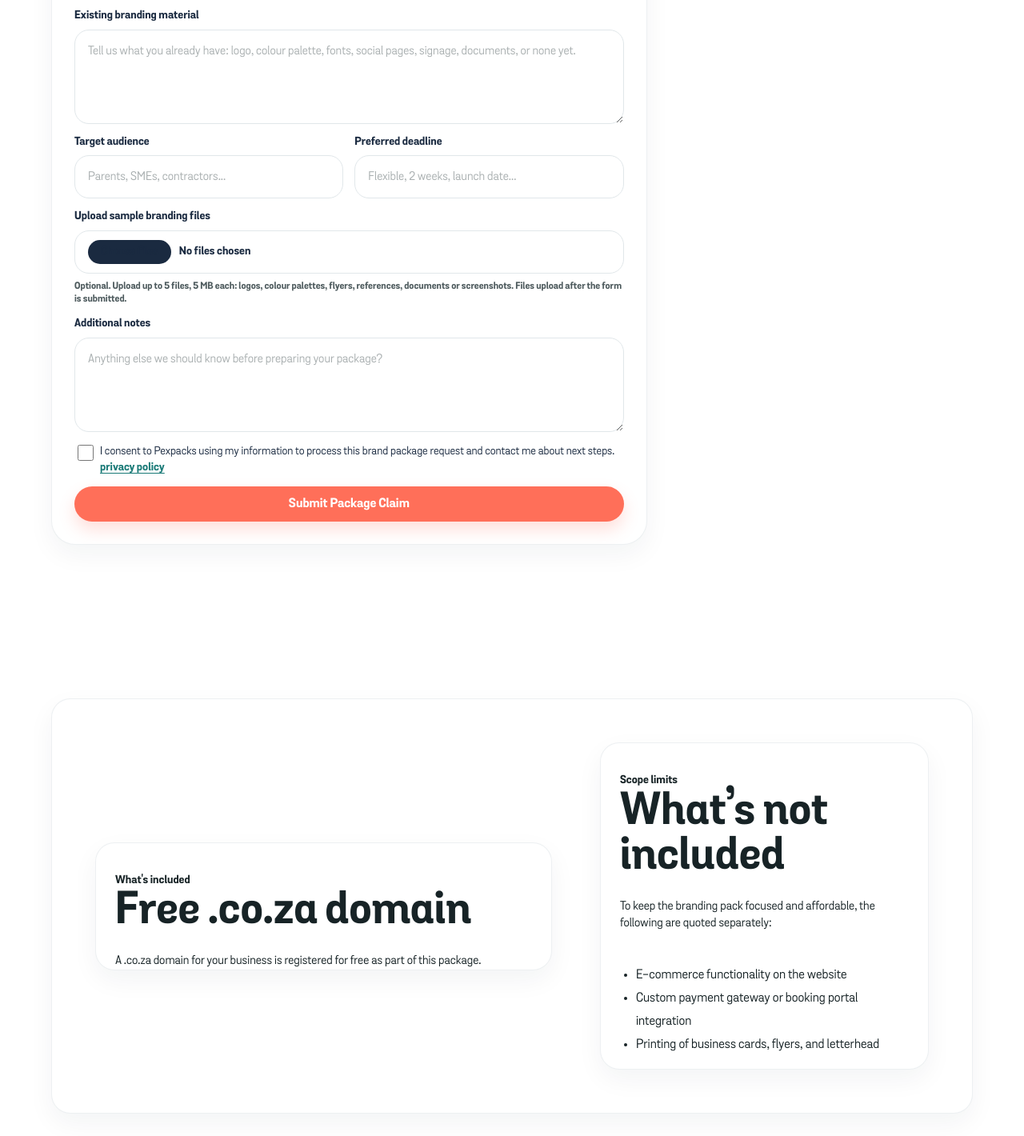
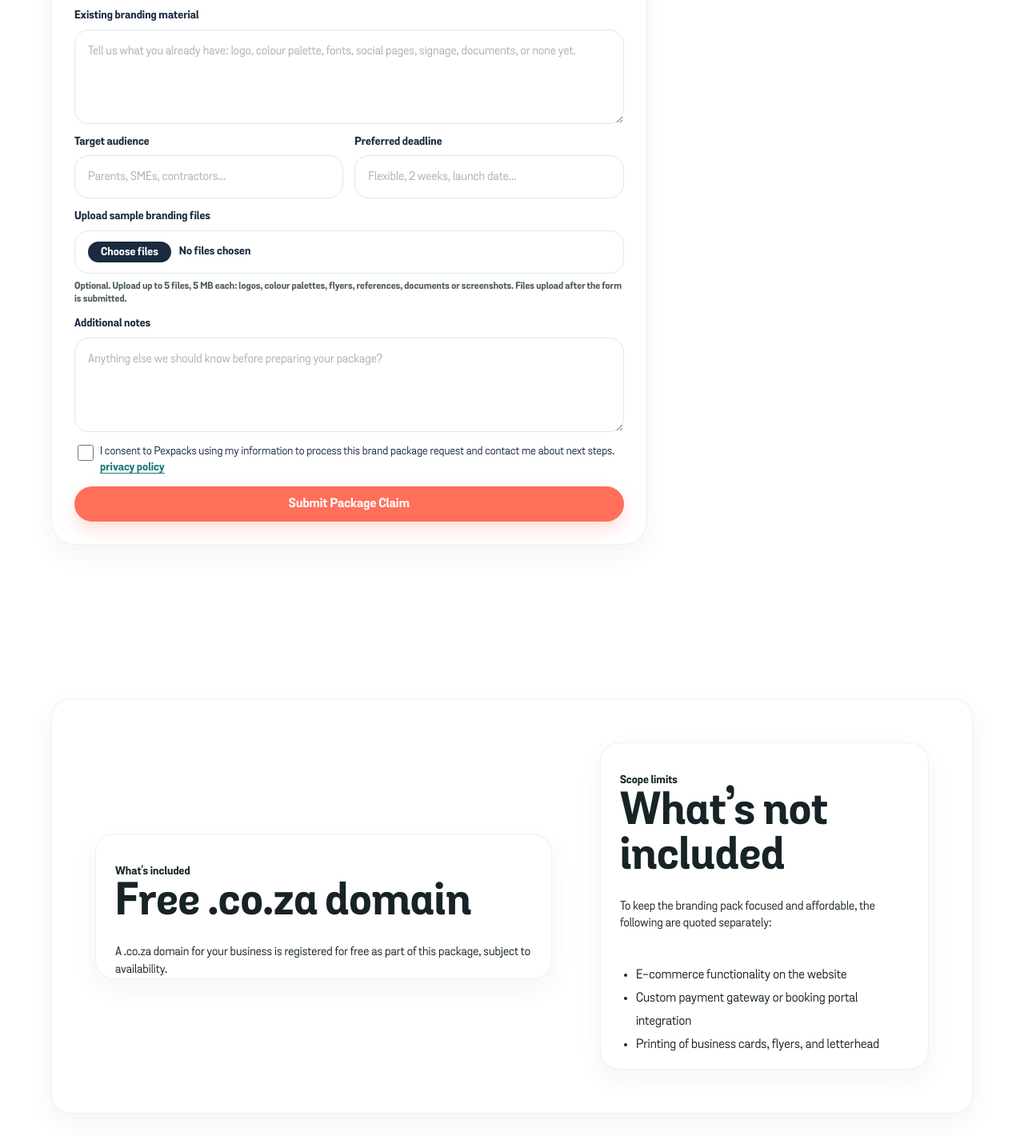
Before and after one commit to mcebisidesigner-spec/pexpacks-supplies, a Next.js app: page /business-starter-brand-package in a window 1280 px wide. Shown: the part 2301-3721 px from the top of the page at 80% size. Built offline with nearby package versions, Linux system fonts and the light colour scheme.

Commit message:
Add subject to availability on free .co.za domain

```diff
--- a/app/business-starter-brand-package/page.tsx
+++ b/app/business-starter-brand-package/page.tsx
@@ -190,7 +190,7 @@ export default function BusinessStarterBrandPackagePage() {
               </div>
               <div className={cardStyles.packCardBody}>
                 <p className={cardStyles.packDescription}>
-                  A .co.za domain for your business is registered for free as part of this package.
+                  A .co.za domain for your business is registered for free as part of this package, subject to availability.
                 </p>
               </div>
             </div>
--- a/components/marketing/MarketingForms.module.css
+++ b/components/marketing/MarketingForms.module.css
@@ -86,7 +86,7 @@
   border-color: var(--form-control-hover-border);
 }
 
-.fileButton {
+.field .fileButton {
   display: inline-flex;
   align-items: center;
   justify-content: center;
```
